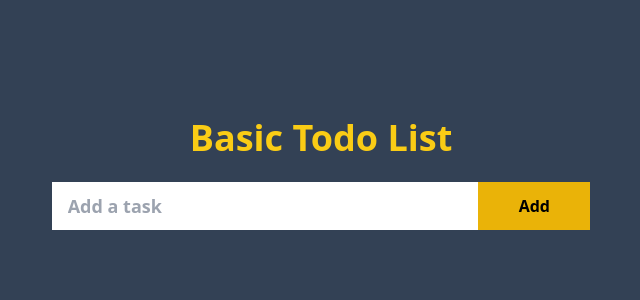
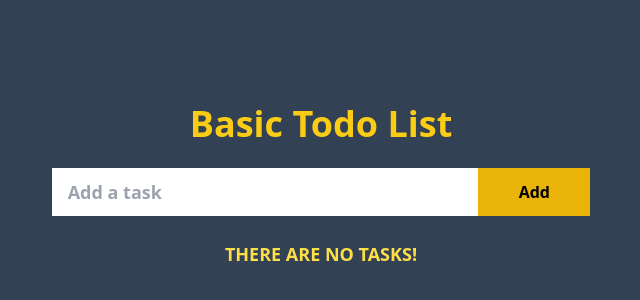
Before and after one commit to YASHDEV42/Todo-List, a React (Vite) app: page / in a window 1280 px wide. Shown: the part 214-514 px from the top of the page, without its empty margins (319-959 px from the left). Built offline with nearby package versions, Linux system fonts and the light colour scheme.

Commit message:
there are no tasks SECTION

```diff
--- a/src/App.tsx
+++ b/src/App.tsx
@@ -24,7 +24,13 @@ const App: React.FC = () => {
       <br />
       <InputFeild todo={todo} setTodo={setTodo} handleAdd={handleAdd} />
       <br />
-      <TodoList todos={todos} setTodos={setTodos} />
+      {todos.length === 0 ? (
+        <h1 className="font-bold text-yellow-300 uppercase text-lg">
+          There are no tasks!
+        </h1>
+      ) : (
+        <TodoList todos={todos} setTodos={setTodos} />
+      )}
     </div>
   );
 };
```
